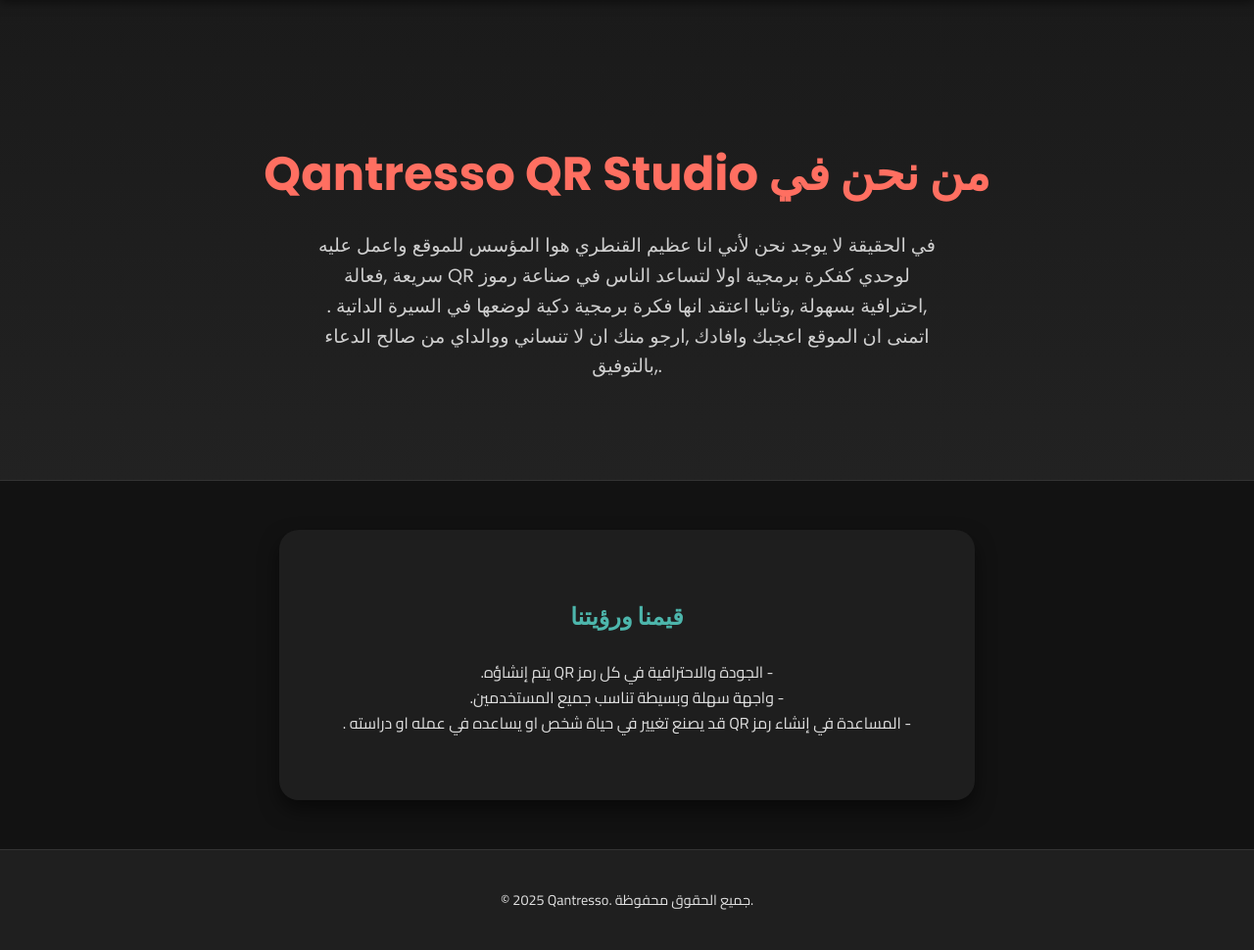
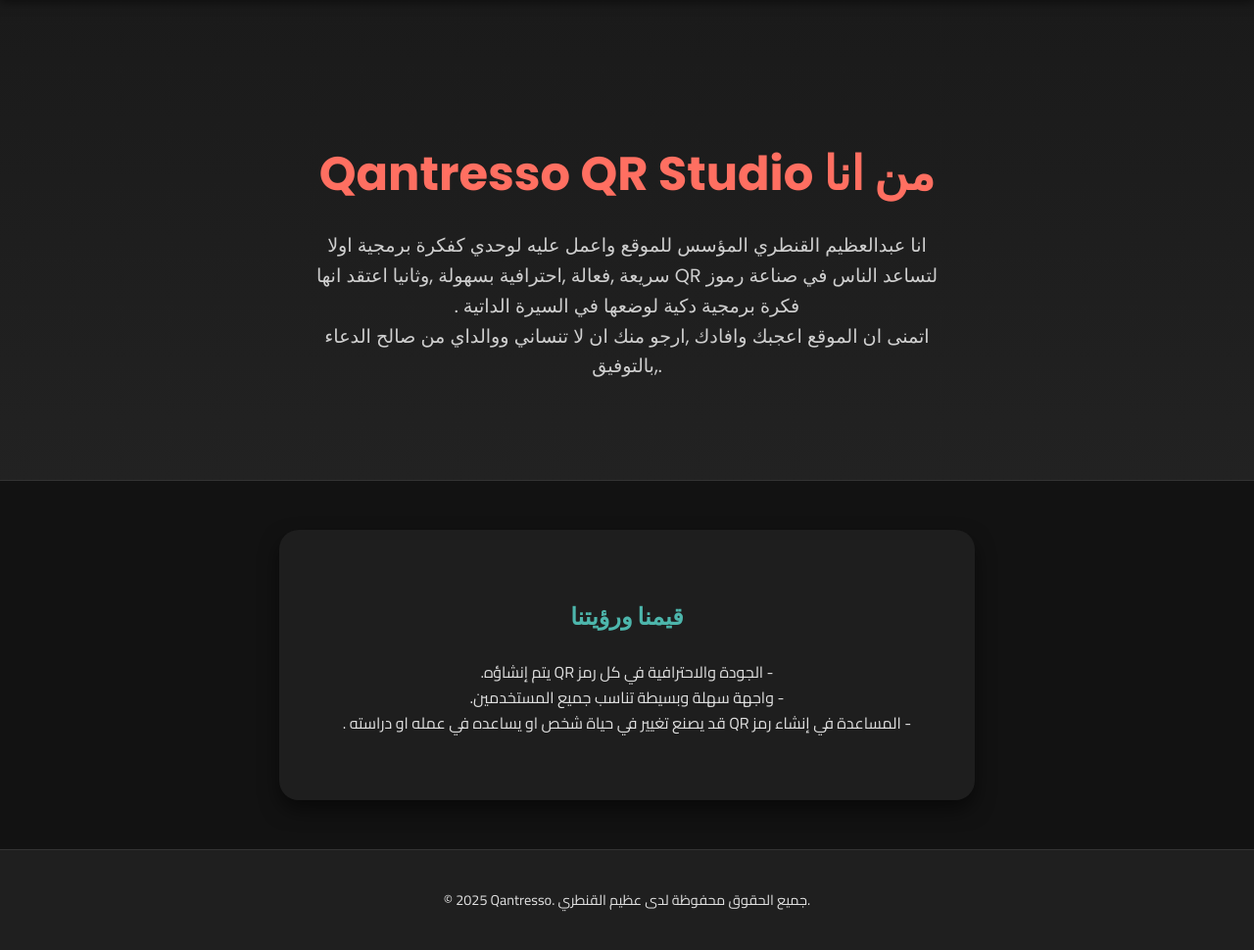
Before and after one commit to elqan3/qan3qr, a Django app: page /about/ in a window 1280 px wide. Shown: the part 75-1045 px from the top of the page at 98% size. Run offline with Django 5.2, Linux system fonts and the light colour scheme.

Commit message:
Revise about page content and founder details
Updated the about page to reflect the founder's name and personal message.

```diff
--- a/qrapp/templates/qrapp/about.html
+++ b/qrapp/templates/qrapp/about.html
@@ -4,7 +4,7 @@
 <head>
     <meta charset="UTF-8">
     <meta name="viewport" content="width=device-width, initial-scale=1.0">
-    <title>من نحن - Qantresso QR Studio</title>
+    <title>من انا - Qantresso QR Studio</title>
     <link href="https://fonts.googleapis.com/css2?family=Cairo:wght@400;600;700&family=Poppins:wght@400;500;600;700&display=swap" rel="stylesheet">
     <link rel="stylesheet" href="{% static 'qrapp/style.css' %}">
 </head>
@@ -24,8 +24,9 @@
 </header>
 
 <section class="hero">
-    <h1>Qantresso QR Studio من نحن في</h1>
-    <p dir="rtl">  في الحقيقة لا يوجد نحن لأني  انا عظيم القنطري هوا المؤسس للموقع واعمل عليه لوحدي كفكرة برمجية اولا لتساعد الناس في صناعة رموز QR  سريعة ,فعالة ,احترافية بسهولة ,وثانيا اعتقد انها فكرة برمجية دكية لوضعها في السيرة الداتية . <p>اتمنى ان الموقع اعجبك وافادك ,ارجو منك ان لا تنساني ووالداي من صالح الدعاء ,بالتوفيق.</p>
+    <h1>Qantresso QR Studio من انا</h1>
+    <p dir="rtl">
+انا عبدالعظيم القنطري  المؤسس للموقع واعمل عليه لوحدي كفكرة برمجية اولا لتساعد الناس في صناعة رموز QR  سريعة ,فعالة ,احترافية بسهولة ,وثانيا اعتقد انها فكرة برمجية دكية لوضعها في السيرة الداتية . <p>اتمنى ان الموقع اعجبك وافادك ,ارجو منك ان لا تنساني ووالداي من صالح الدعاء ,بالتوفيق.</p>
         </p>
 </section>
 
@@ -39,7 +40,7 @@
 </section>
 
 <footer>
-    <p>&copy; 2025 Qantresso. جميع الحقوق محفوظة.</p>
+    <p>&copy; 2025 Qantresso. جميع الحقوق محفوظة لدى عظيم القنطري.</p>
 </footer>
 
 </body>
```
